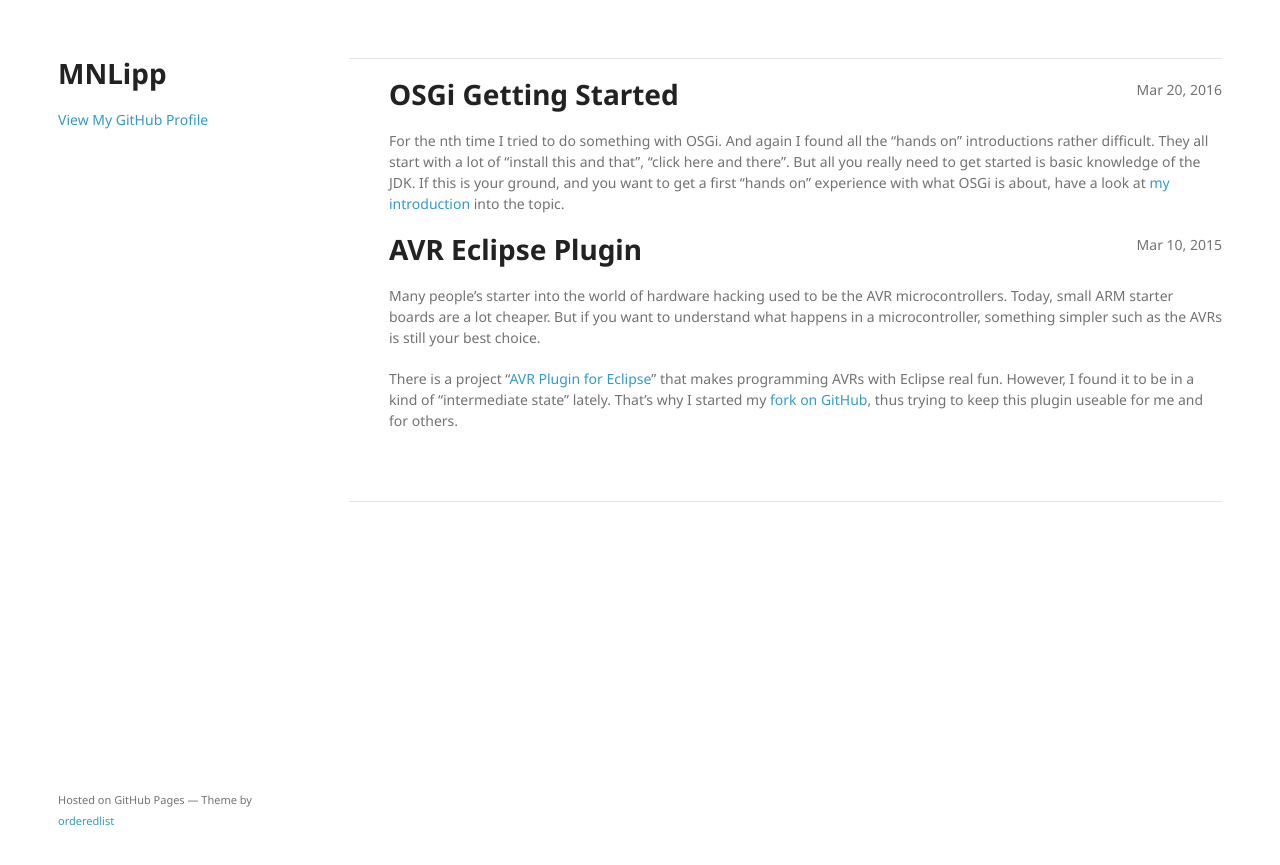
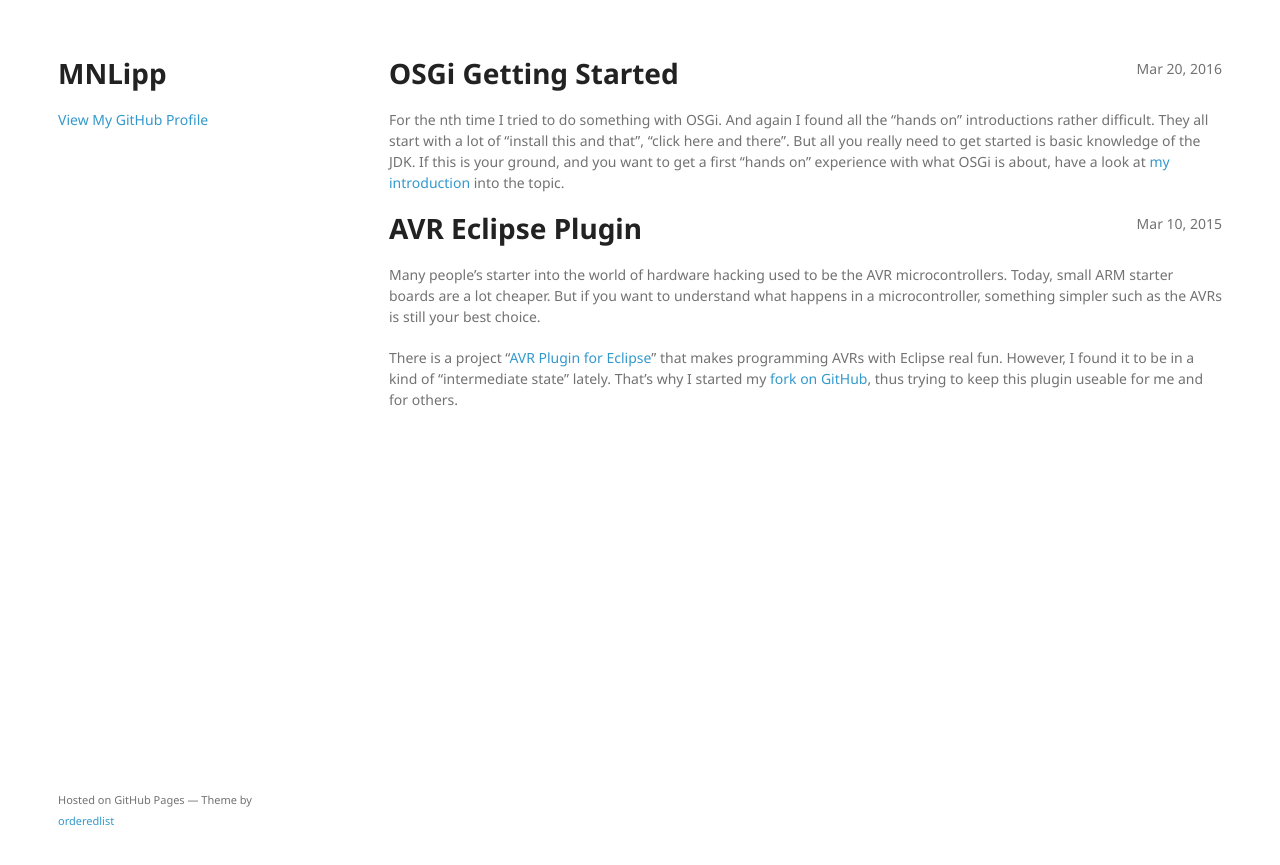
Before and after one commit to mnlipp/mnlipp.github.com, a Jekyll site: the page built from index.html, in a window 1280 px wide. Shown: the top 865 px of the page. Built offline with Jekyll 4.4.1, drawn with Linux system fonts in a browser that asks for light colours; comment, search, counter and statistics services are not loaded.

Commit message:
Undid some insights "optimizations".

```diff
--- a/_includes/critical.css
+++ /dev/null
@@ -1,15 +0,0 @@
-body { padding: 50px; font-style: normal; font-variant: normal; font-stretch: normal; font-size: 14px; line-height: 1.5; font-family: 'Noto Sans', 'Helvetica Neue', Helvetica, Arial, sans-serif; color: rgb(114, 114, 114); font-weight: 400; background-color: rgb(255, 255, 255); }
-.wrapper { width: 100%; margin: 0px auto; }
-div.wrapper { width: auto; margin: 0px; }
-header { width: 24%; float: left; position: fixed; -webkit-font-smoothing: subpixel-antialiased; padding-right: 320px; }
-header, section, footer { float: none; position: static; width: auto; }
-h1, h2, h3, h4, h5, h6 { color: rgb(34, 34, 34); margin: 0px 0px 20px; }
-h1, h2, h3 { line-height: 1.1; }
-h1 { font-size: 28px; }
-p, ul, ol, table, pre, dl { margin: 0px 0px 20px; }
-a { color: rgb(51, 153, 204); text-decoration: none; }
-section { width: 75%; float: right; padding-bottom: 50px; border-style: solid; border-color: rgb(229, 229, 229); border-width: 1px 0px; padding: 20px 0px; margin: 0px 0px 20px; }
-.post-list { list-style-type: none; }
-.post-date { float: right; }
-footer { width: 270px; float: left; position: fixed; bottom: 50px; -webkit-font-smoothing: subpixel-antialiased; }
-small { font-size: 11px; }
--- a/_layouts/default.html
+++ b/_layouts/default.html
@@ -7,7 +7,6 @@
     <link rel="icon" type="image/png" sizes="32x32" href="/favicon-32x32.png">
     <link rel="icon" type="image/png" sizes="96x96" href="/favicon-96x96.png">
     <link rel="icon" type="image/png" sizes="16x16" href="/favicon-16x16.png">
-    <style>{% include critical.css %}</style>
     <meta name="viewport" content="width=device-width">
     <!--[if lt IE 9]>
     <script src="//html5shiv.googlecode.com/svn/trunk/html5.js"></script>
@@ -32,20 +31,13 @@
       </footer>
     </div>
 
+    <link rel="stylesheet" href="/stylesheets/styles.css">
+    <link rel="stylesheet" href="/stylesheets/github-light.css">
+    <link rel="stylesheet" href="/stylesheets/pygment_trac.css">
+    <link rel="stylesheet" href="/stylesheets/site.css">
     <script type="text/javascript">
-      {% include loadCSS.js %}
-      loadCSS('/stylesheets/styles.css');
-      loadCSS('/stylesheets/github-light.css');
-      loadCSS('/stylesheets/pygment_trac.css');
-      loadCSS('/stylesheets/site.css');
+      {% include scale.fix.js %}
     </script>
-    <noscript>
-      <link rel="stylesheet" href="/stylesheets/styles.css">
-      <link rel="stylesheet" href="/stylesheets/github-light.css">
-      <link rel="stylesheet" href="/stylesheets/pygment_trac.css">
-      <link rel="stylesheet" href="/stylesheets/site.css">
-      </noscript>
-    <script src="javascripts/scale.fix.js"></script>
 
     {% include piwik.html %}
 
```
Also changed, not shown: _includes/scale.fix.js (renamed from javascripts/scale.fix.js).
